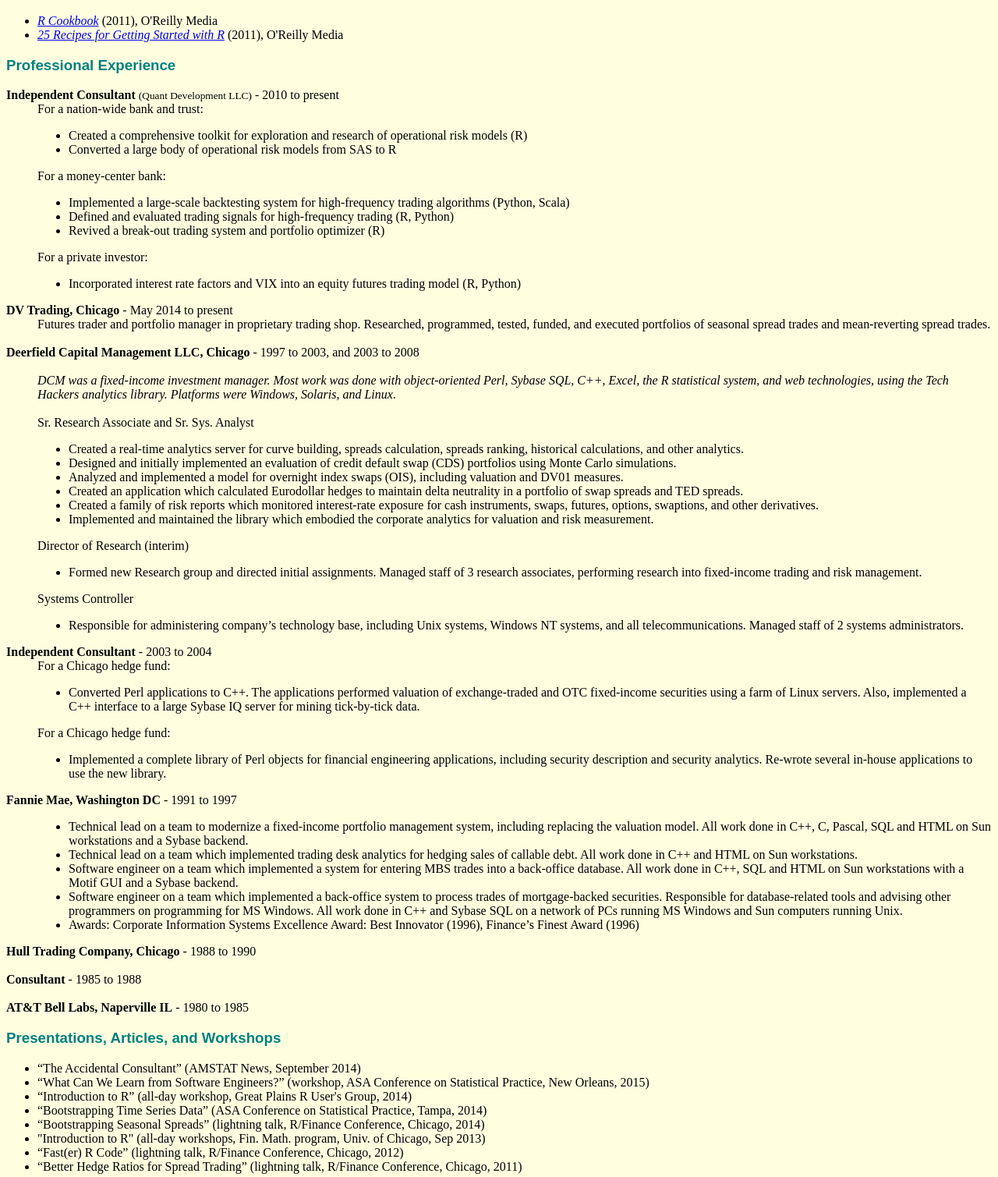
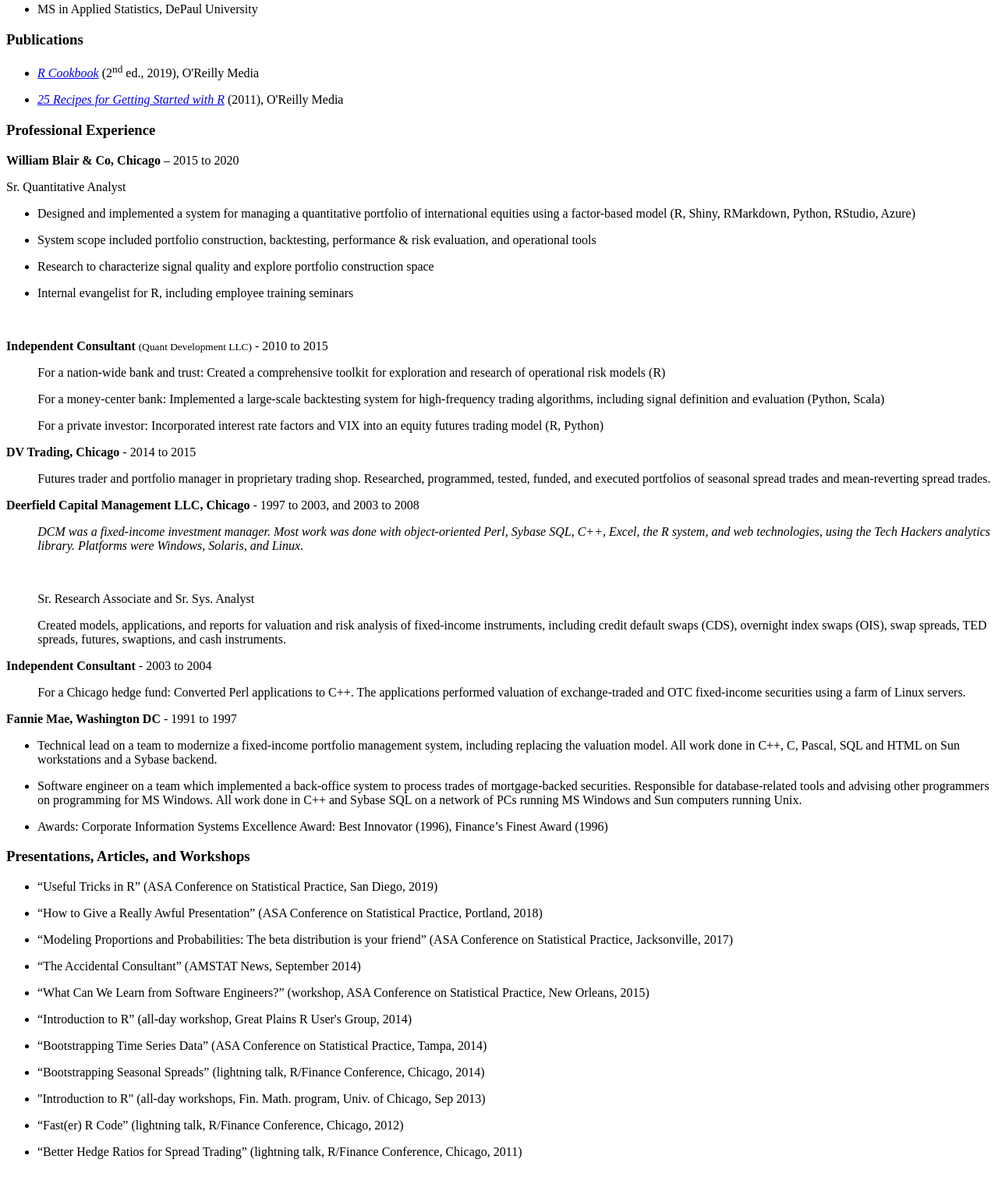
Before and after one commit to pteetor/pteetor.github.io, a plain HTML site: page resume/PaulTeetorResume.html in a window 1280 px wide. Shown: the part 265-1774 px from the top of the page at 78% size. Drawn offline with Linux system fonts and the light colour scheme.

Commit message:
Update resume for with Wm Blair experience

```diff
--- a/resume/PaulTeetorResume.html
+++ b/resume/PaulTeetorResume.html
@@ -1,239 +1,169 @@
-<!DOCTYPE HTML PUBLIC "-//W3C//DTD HTML 4.01 Transitional//EN">
-<html><head><title>Resume of Paul Teetor</title>
-
-<link rel="stylesheet" type="text/css" href="/css/genericTable.css">
+<!DOCTYPE HTML PUBLIC "-//W3C//DTD HTML 4.0 Transitional//EN">
+<html>
+<head>
+	<meta http-equiv="content-type" content="text/html; charset=windows-1252">
+	<title>Resume of Paul Teetor</title>
+	<meta name="generator" content="LibreOffice 4.2.5.2 (Windows)">
+	<meta name="created" content="0;0">
+	<meta name="changed" content="20200802;194413530000000">
+	<style type="text/css">
+	<!--
+		h2.cjk { font-family: "SimSun" }
+		h2.ctl { font-family: "Arial" }
+		h3.cjk { font-family: "SimSun" }
+		h3.ctl { font-family: "Arial" }
+	-->
+	</style>
 </head>
-
-<body>
-<img style="float: right; width: 180px; height: 225px;" alt="Photograph of Paul Teetor" src="images/prt-headshot-3.jpeg" title="Paul Teetor">
-<div style="text-align: center;">
-<h2>Paul R.
-Teetor<br>
-</h2>
-</div>
-<div style="text-align: center;">1340
-Pleasant Drive, Elgin, Illinois
-60123
-</div>
-<div style="text-align: center;">847-927-2105
-(cell) &nbsp; &nbsp; 847-742-7402
-(home)</div>
-<div style="text-align: center;">
-<a href="http://quantdevel.com/public">http://quantdevel.com/public</a>
-</div>
-<h3>Education
+<body lang="en-US" dir="ltr" style="background: transparent">
+<h2 class="western" align="center"><img src="data:" name="Image1" align="right" width="180" height="225" border="0">Paul
+R. Teetor</h2>
+<p align="center" style="margin-bottom: 0in">1340 Pleasant Drive,
+Elgin, Illinois 60123
+</p>
+<p align="center" style="margin-bottom: 0in">847-927-2105 (cell) &nbsp;
+&nbsp; 847-742-7402 (home)</p>
+<p align="center"><a href="http://quantdevel.com/public">http://quantdevel.com</a>
+</p>
+<h3 class="western">Education
 </h3>
 <ul>
-<li>BS in Computer Science,
-Cornell University </li>
-<li>MS in Computer Science,
-Northwestern University </li>
-<li>MS in Applied Statistics,
-DePaul
-University</li>
+	<li><p style="margin-bottom: 0in">BS in Computer Science, Cornell
+	University
+	</p>
+	<li><p style="margin-bottom: 0in">MS in Computer Science,
+	Northwestern University
+	</p>
+	<li><p>MS in Applied Statistics, DePaul University
+	</p>
 </ul>
-<h3>Publications</h3>
+<h3 class="western">Publications</h3>
 <ul>
-<li><a href="http://www.oreilly.com/catalog/9780596809157"><span style="font-style: italic;">R Cookbook</span></a>
-(2011), O'Reilly
-Media</li>
-<li><a href="http://www.oreilly.com/catalog/9781449303235"><span style="font-style: italic;">25 Recipes for Getting
-Started
-with R</span></a>
-(2011), O'Reilly Media</li>
+	<li><p style="margin-bottom: 0in"><a href="https://www.oreilly.com/library/view/r-cookbook-2nd/9781492040675/"><i>R
+	Cookbook</i></a> (2<sup>nd</sup> ed., 2019), O'Reilly Media
+	</p>
+	<li><p><a href="http://www.oreilly.com/catalog/9781449303235"><i>25
+	Recipes for Getting Started with R</i></a> (2011), O'Reilly Media
+	</p>
 </ul>
-<h3>
-Professional Experience
+<h3 class="western">Professional Experience
 </h3>
-<span style="font-weight: bold;">Independent
-Consultant</span>
-<small>(Quant Development LLC)</small>
-- 2010 to present<br>
-<div style="margin-left: 40px;">
-For a nation-wide bank and trust:<br>
+<p style="margin-bottom: 0in"><b>William Blair &amp; Co, Chicago</b>
+&ndash; 2015 to 2020</p>
+<p style="margin-bottom: 0in">Sr. Quantitative Analyst</p>
 <ul>
-<li>Created a comprehensive toolkit for exploration and
-research
-of operational risk models (R)</li>
-<li>Converted a large body of operational risk models from SAS
-to R</li>
+	<li><p style="margin-bottom: 0in">Designed and implemented a system
+	for managing a quantitative portfolio of international equities
+	using a factor-based model (R, Shiny, RMarkdown, Python, RStudio,
+	Azure)</p>
+	<li><p style="margin-bottom: 0in">System scope included portfolio
+	construction, backtesting, performance &amp; risk evaluation, and
+	operational tools</p>
+	<li><p style="margin-bottom: 0in">Research to characterize signal
+	quality and explore portfolio construction space</p>
+	<li><p style="margin-bottom: 0in">Internal evangelist for R,
+	including employee training seminars</p>
 </ul>
-</div>
-<div style="margin-left: 40px;">For
-a money-center bank:
-</div>
-<ul style="margin-left: 40px;">
-<li> Implemented a large-scale
-backtesting system for high-frequency
-trading algorithms (Python, Scala) </li>
-<li> Defined and evaluated
-trading signals for high-frequency trading
-(R, Python) </li>
-<li> Revived a break-out trading
-system and portfolio optimizer (R) </li>
+<p style="margin-bottom: 0in"><br>
+</p>
+<p style="margin-bottom: 0in"><b>Independent Consultant</b> <font size="2" style="font-size: 10pt">(Quant
+Development LLC)</font> - 2010 to 2015</p>
+<p style="margin-left: 0.42in">For a nation-wide bank and trust:
+Created a comprehensive toolkit for exploration and research of
+operational risk models (R)
+</p>
+<p style="margin-left: 0.42in">For a money-center bank:  Implemented
+a large-scale backtesting system for high-frequency trading
+algorithms, including signal definition and evaluation (Python,
+Scala)
+</p>
+<p style="margin-left: 0.42in">For a private investor: Incorporated
+interest rate factors and VIX into an equity futures trading model
+(R, Python)
+</p>
+<p style="margin-bottom: 0in"><b>DV Trading, Chicago</b> - 2014 to
+2015</p>
+<p style="margin-left: 0.42in">Futures trader and portfolio manager
+in proprietary trading shop. Researched, programmed, tested, funded,
+and executed portfolios of seasonal spread trades and mean-reverting
+spread trades.</p>
+<p><b>Deerfield Capital Management LLC, Chicago</b> - 1997 to 2003,
+and 2003 to 2008</p>
+<p style="margin-left: 0.42in; margin-bottom: 0in"><i>DCM was a
+fixed-income investment manager. Most work was done with
+object-oriented Perl, Sybase SQL, C++, Excel, the R </i><i>system</i><i>,
+and web technologies, using the Tech Hackers analytics library.
+Platforms were Windows, Solaris, and Linux</i>.
+</p>
+<p style="margin-bottom: 0in"><br>
+</p>
+<p style="margin-left: 0.42in">Sr. Research Associate and Sr. Sys.
+Analyst</p>
+<p style="margin-left: 0.42in">Created models, applications, and
+reports for valuation and risk analysis of fixed-income instruments,
+including credit default swaps (CDS), overnight index swaps (OIS),
+swap spreads, TED spreads, futures, swaptions, and cash instruments.</p>
+<p style="margin-bottom: 0in"><b>Independent Consultant</b> - 2003 to
+2004
+</p>
+<p style="margin-left: 0.42in">For a Chicago hedge fund: Converted
+Perl applications to C++. The applications performed valuation of
+exchange-traded and OTC fixed-income securities using a farm of Linux
+servers.</p>
+<p><b>Fannie Mae, Washington DC</b> - 1991 to 1997
+</p>
+<ul>
+	<li><p style="margin-bottom: 0in">Technical lead on a team to
+	modernize a fixed-income portfolio management system, including
+	replacing the valuation model. All work done in C++, C, Pascal, SQL
+	and HTML on Sun workstations and a Sybase backend.
+	</p>
+	<li><p style="margin-bottom: 0in">Software engineer on a team which
+	implemented a back-office system to process trades of
+	mortgage-backed securities. Responsible for database-related tools
+	and advising other programmers on programming for MS Windows. All
+	work done in C++ and Sybase SQL on a network of PCs running MS
+	Windows and Sun computers running Unix.
+	</p>
+	<li><p>Awards: Corporate Information Systems Excellence Award: Best
+	Innovator (1996), Finance&rsquo;s Finest Award (1996)
+	</p>
 </ul>
-<div style="margin-left: 40px;">For
-a private investor:
-</div>
-<ul style="margin-left: 40px;">
-<li>Incorporated interest rate
-factors and VIX into an equity futures
-trading model (R, Python)</li>
+<h3 class="western">Presentations, Articles, and Workshops</h3>
+<ul>
+	<li><p style="margin-bottom: 0in">&ldquo;Useful Tricks in R&rdquo;
+	(ASA Conference on Statistical Practice, San Diego, 2019)</p>
+	<li><p style="margin-bottom: 0in">&ldquo;How to Give a Really Awful
+	Presentation&rdquo; (ASA Conference on Statistical Practice,
+	Portland, 2018)</p>
+	<li><p style="margin-bottom: 0in">&ldquo;Modeling Proportions and
+	Probabilities: The beta distribution is your friend&rdquo; (ASA
+	Conference on Statistical Practice, Jacksonville, 2017)</p>
+	<li><p style="margin-bottom: 0in">&ldquo;The Accidental Consultant&rdquo;
+	(AMSTAT News, September 2014)
+	</p>
+	<li><p style="margin-bottom: 0in">&ldquo;What Can We Learn from
+	Software Engineers?&rdquo; (workshop, ASA Conference on Statistical
+	Practice, New Orleans, 2015)
+	</p>
+	<li><p style="margin-bottom: 0in">&ldquo;Introduction to R&rdquo;
+	(all-day workshop, Great Plains R User's Group, 2014)
+	</p>
+	<li><p style="margin-bottom: 0in">&ldquo;Bootstrapping Time Series
+	Data&rdquo; (ASA Conference on Statistical Practice, Tampa, 2014)
+	</p>
+	<li><p style="margin-bottom: 0in">&ldquo;Bootstrapping Seasonal
+	Spreads&rdquo; (lightning talk, R/Finance Conference, Chicago, 2014)
+		</p>
+	<li><p style="margin-bottom: 0in">&quot;Introduction to R&quot;
+	(all-day workshops, Fin. Math. program, Univ. of Chicago, Sep 2013)
+	</p>
+	<li><p style="margin-bottom: 0in">&ldquo;Fast(er) R Code&rdquo;
+	(lightning talk, R/Finance Conference, Chicago, 2012)
+	</p>
+	<li><p>&ldquo;Better Hedge Ratios for Spread Trading&rdquo;
+	(lightning talk, R/Finance Conference, Chicago, 2011)
+	</p>
 </ul>
-<span style="font-weight: bold;">DV Trading, Chicago</span>
-- May 2014 to present<br>
-<div style="margin-left: 40px;">Futures trader and
-portfolio manager in proprietary trading shop. Researched, programmed,
-tested, funded, and executed portfolios of seasonal spread trades and
-mean-reverting spread trades.<br>
-<br>
-</div>
-<span style="font-weight: bold;">Deerfield
-Capital Management LLC, Chicago</span> - 1997 to 2003, and 2003
-to 2008<br>
-<br>
-<div style="margin-left: 40px;"><span style="font-style: italic;">DCM was a fixed-income
-investment manager. Most work was done with
-object-oriented Perl, Sybase SQL, C++, Excel, the R statistical system,
-and
-web technologies, using the Tech Hackers analytics library. Platforms
-were Windows, Solaris, and Linux</span>.
-</div>
-<br>
-<div style="margin-left: 40px;">Sr.
-Research Associate and Sr. Sys.
-Analyst
-</div>
-<ul style="margin-left: 40px;">
-<li>Created a real-time
-analytics server for curve building, spreads calculation, spreads
-ranking, historical calculations, and other analytics. </li>
-<li>Designed and initially
-implemented an evaluation of credit default swap (CDS) portfolios using
-Monte Carlo simulations. </li>
-<li>Analyzed and implemented a
-model for overnight index swaps (OIS), including valuation and DV01
-measures. </li>
-<li>Created an application which
-calculated Eurodollar hedges to maintain delta neutrality in a
-portfolio of swap spreads and TED spreads. </li>
-<li>Created a family of risk
-reports which monitored interest-rate exposure for cash instruments,
-swaps, futures, options, swaptions, and other derivatives. </li>
-<li>Implemented and maintained
-the library which embodied the corporate analytics for valuation and
-risk measurement. </li>
-</ul>
-<div style="margin-left: 40px;">Director
-of Research (interim)
-</div>
-<ul style="margin-left: 40px;">
-<li>Formed new Research group
-and directed initial assignments. Managed staff of 3 research
-associates, performing research
-into fixed-income trading and risk
-management.</li>
-</ul>
-<div style="margin-left: 40px;">Systems
-Controller
-</div>
-<ul style="margin-left: 40px;">
-<li>Responsible for
-administering company&#8217;s technology base, including Unix
-systems, Windows NT systems, and all telecommunications. Managed staff
-of 2 systems administrators. </li>
-</ul>
-<span style="font-weight: bold;">Independent
-Consultant</span> - 2003 to 2004
-<div style="margin-left: 40px;">For
-a Chicago hedge fund:
-</div>
-<ul style="margin-left: 40px;">
-<li>Converted Perl applications
-to C++. The applications performed
-valuation of exchange-traded and OTC fixed-income
-securities using a
-farm of Linux servers. Also, implemented a C++ interface to a large
-Sybase IQ server for mining tick-by-tick data. </li>
-</ul>
-<div style="margin-left: 40px;">For
-a Chicago hedge fund:
-</div>
-<ul style="margin-left: 40px;">
-<li>Implemented a complete
-library of Perl objects for financial
-engineering applications, including security description and security
-analytics. Re-wrote several in-house applications to use the new
-library. </li>
-</ul>
-<span style="font-weight: bold;">Fannie
-Mae, Washington DC</span> - 1991 to 1997
-<ul style="margin-left: 40px;">
-<li>Technical lead on a team
-to
-modernize a fixed-income portfolio management system, including
-replacing the valuation model. All work done in C++, C, Pascal, SQL and
-HTML on Sun workstations and a Sybase backend. </li>
-<li>Technical lead on a team
-which
-implemented trading desk analytics for hedging sales of callable debt.
-All work done in C++ and HTML on Sun workstations. </li>
-<li>Software engineer on a
-team
-which implemented a system for entering MBS trades into a back-office
-database. All work done in C++, SQL and HTML on Sun workstations with a
-Motif GUI and a Sybase backend. </li>
-<li>Software engineer on a
-team
-which implemented a back-office system to process trades of
-mortgage-backed securities. Responsible for database-related tools and
-advising other programmers on programming for MS Windows. All work done
-in C++ and Sybase SQL on a network of PCs running MS Windows and Sun
-computers running Unix. </li>
-<li>Awards: Corporate
-Information Systems Excellence Award: Best Innovator
-(1996), Finance&#8217;s Finest Award (1996) </li>
-</ul>
-<span style="font-weight: bold;">Hull
-Trading Company, Chicago</span> - 1988 to 1990<br>
-<br>
-<span style="font-weight: bold;">Consultant</span> -
-1985 to 1988<br>
-<br>
-<span style="font-weight: bold;">AT&amp;T
-Bell Labs, Naperville IL</span> - 1980 to 1985<br>
-<h3>Presentations, Articles, and Workshops</h3>
-<ul>
-<li>
-&#8220;The Accidental Consultant&#8221; (AMSTAT News,
-September 2014)
-</li>
-<li>
-&#8220;What Can We Learn from Software Engineers?&#8221;
-(workshop, ASA Conference on Statistical Practice, New
-Orleans, 2015)
-</li>
-<li>
-&#8220;Introduction to R&#8221; (all-day workshop, Great Plains R
-User's Group, 2014)
-</li>
-<li>
-&#8220;Bootstrapping Time Series Data&#8221; (ASA Conference
-on Statistical Practice, Tampa, 2014)
-</li>
-<li>
-&#8220;Bootstrapping Seasonal Spreads&#8221; (lightning talk,
-R/Finance Conference, Chicago, 2014)
-</li>
-<li>"Introduction to R" (all-day workshops, Fin. Math. program,
-Univ. of Chicago, Sep 2013)</li>
-<li>
-&#8220;Fast(er) R Code&#8221; (lightning talk, R/Finance
-Conference, Chicago, 2012)
-</li>
-<li>
-&#8220;Better Hedge Ratios for Spread Trading&#8221;
-(lightning talk, R/Finance Conference, Chicago, 2011)
-</li>
-</ul>
-</body></html>
+</body>
+</html>
```
